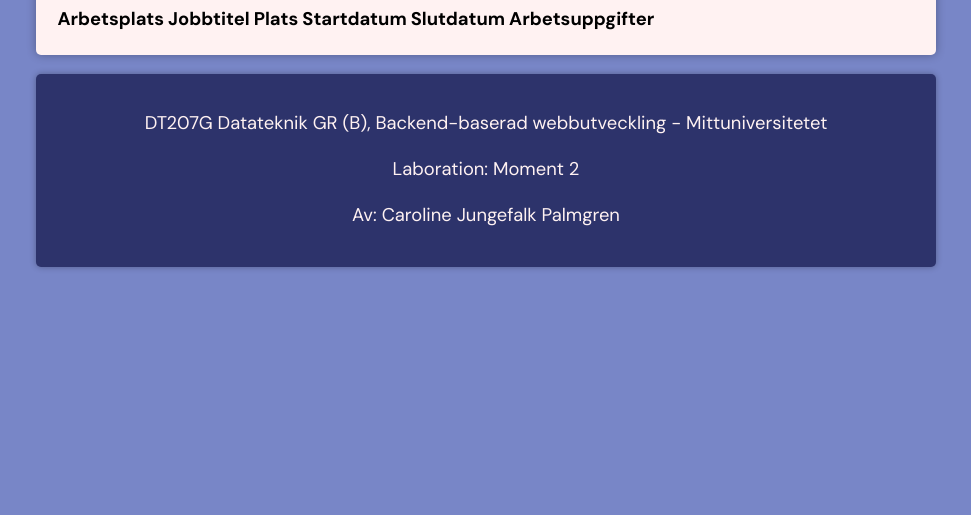
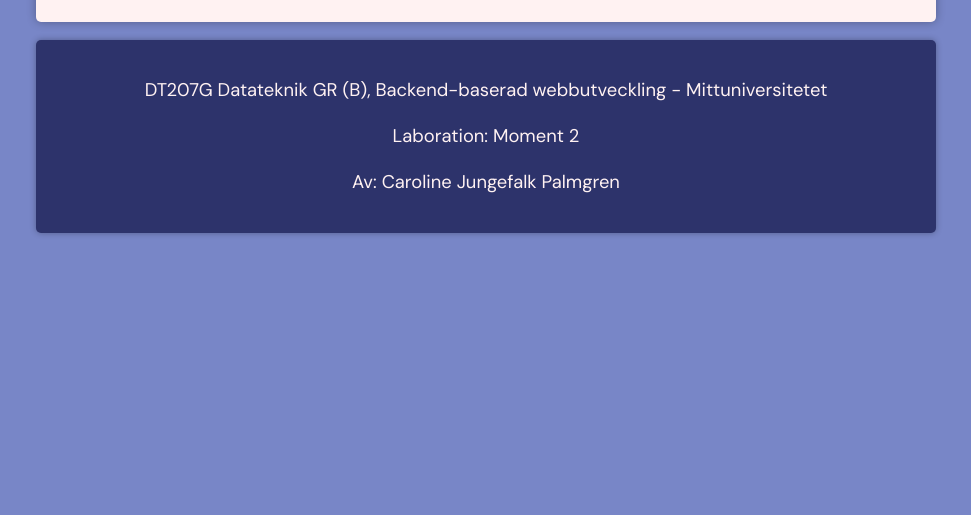
Before and after one commit to Jungefalk/dt207g-moment2.2, a website built with Parcel: page src/index.html in a window 1280 px wide. Shown: the part 285-800 px from the top of the page, without its empty margins (154-1125 px from the left). Built offline with nearby package versions, Linux system fonts and the light colour scheme.

Commit message:
Byt ut tabell mot article-element

```diff
--- a/src/index.html
+++ b/src/index.html
@@ -26,21 +26,7 @@
         <!-- Main content-->
         <main>
             <h2>Mitt CV</h2>
-            <table>
-                <thead>
-                    <tr>
-                        <th>Arbetsplats</th>
-                        <th>Jobbtitel</th>
-                        <th>Plats</th>
-                        <th>Startdatum</th>
-                        <th>Slutdatum</th>
-                        <th>Arbetsuppgifter</th>
-                    </tr>
-                </thead>
-
-                <tbody id="work_experience">
-                </tbody>
-            </table>
+            <article id="work_experience"></article>
         </main>
 
         <!-- Footer -->
--- a/src/js/main.js
+++ b/src/js/main.js
@@ -1,7 +1,7 @@
 
 
 //Hämta id:n
-let tableEl = document.getElementById("work_experience");
+let articleEl = document.getElementById("work_experience");
 let companyNameEl = document.getElementById("company_name");
 let jobTitleEl = document.getElementById("job_title");
 let locationEl = document.getElementById("location");
```
